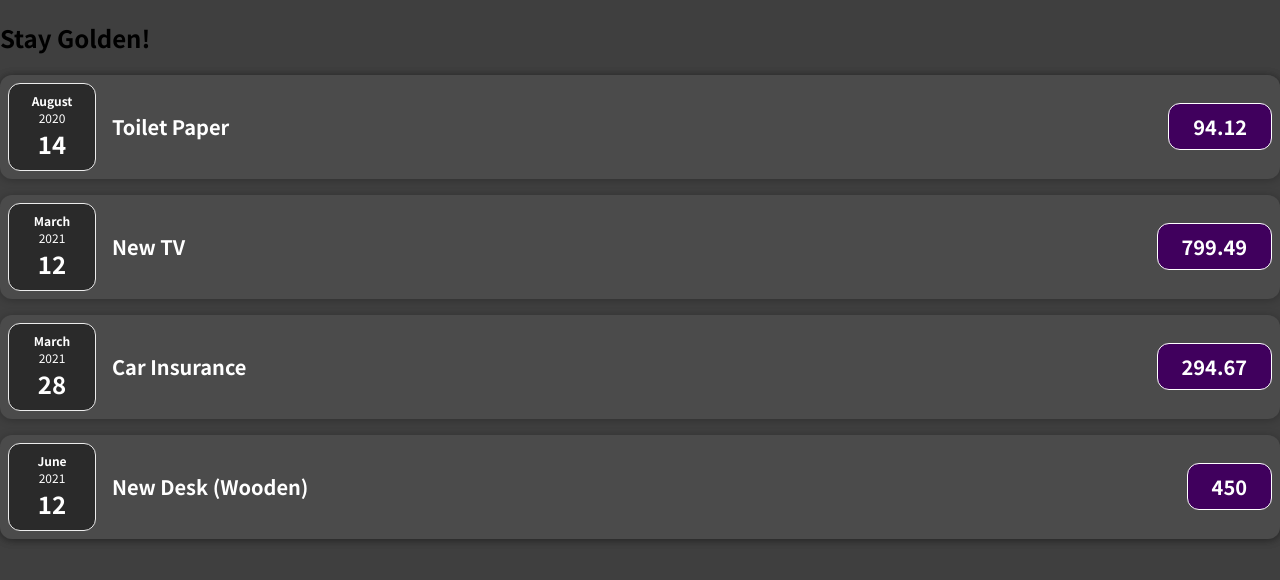
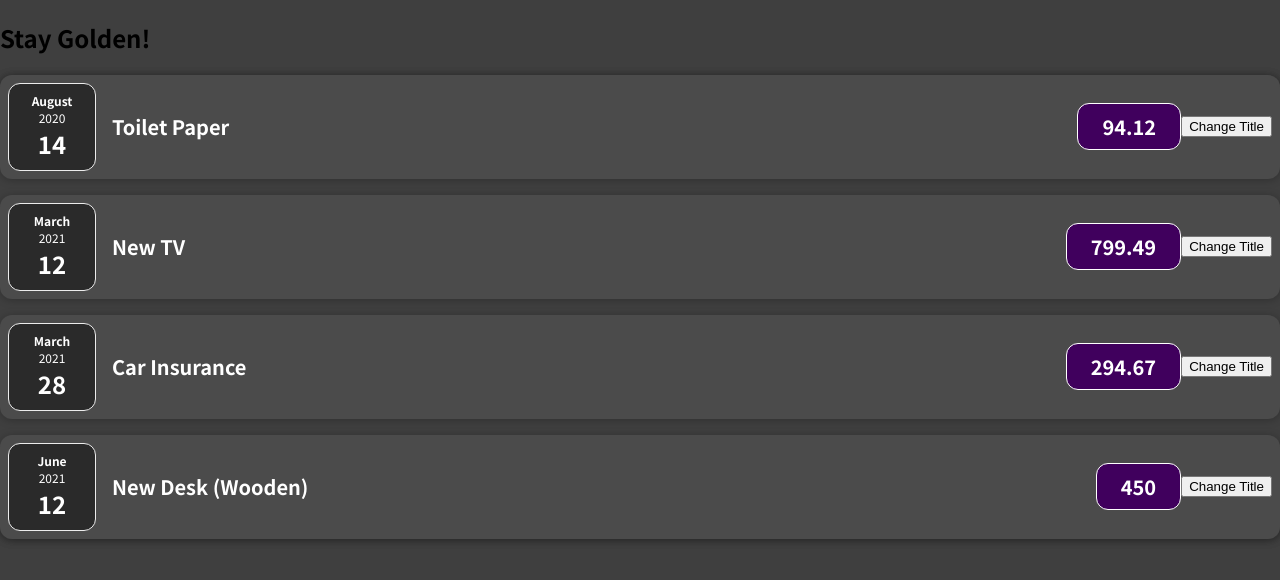
Before and after one commit to Smoopfrog/expense-sheet, a JavaScript app: page / in a window 1280 px wide. Shown: the top 580 px of the page. Built offline with nearby package versions, Linux system fonts and the light colour scheme.

Commit message:
add button

```diff
--- a/src/components/Expenses/ExpenseItem.js
+++ b/src/components/Expenses/ExpenseItem.js
@@ -3,7 +3,9 @@ import ExpenseDate from "./ExpenseDate";
 import Card from "../UI/Card";
 
 const ExpenseItem = (props) => {
-
+  const clickHandled = () => {
+    console.log('Clicked!!!!')
+  }
 
   return (
     <Card className="expense-item">
@@ -12,6 +14,7 @@ const ExpenseItem = (props) => {
         <h2>{props.title}</h2>
         <div className="expense-item__price">{props.amount}</div>
       </div>
+      <button onClick={clickHandled}>Change Title</button>
     </Card>
   );
 };
```
Also changed, not shown: 1 other file (tests, documents, lock files or other folders).
